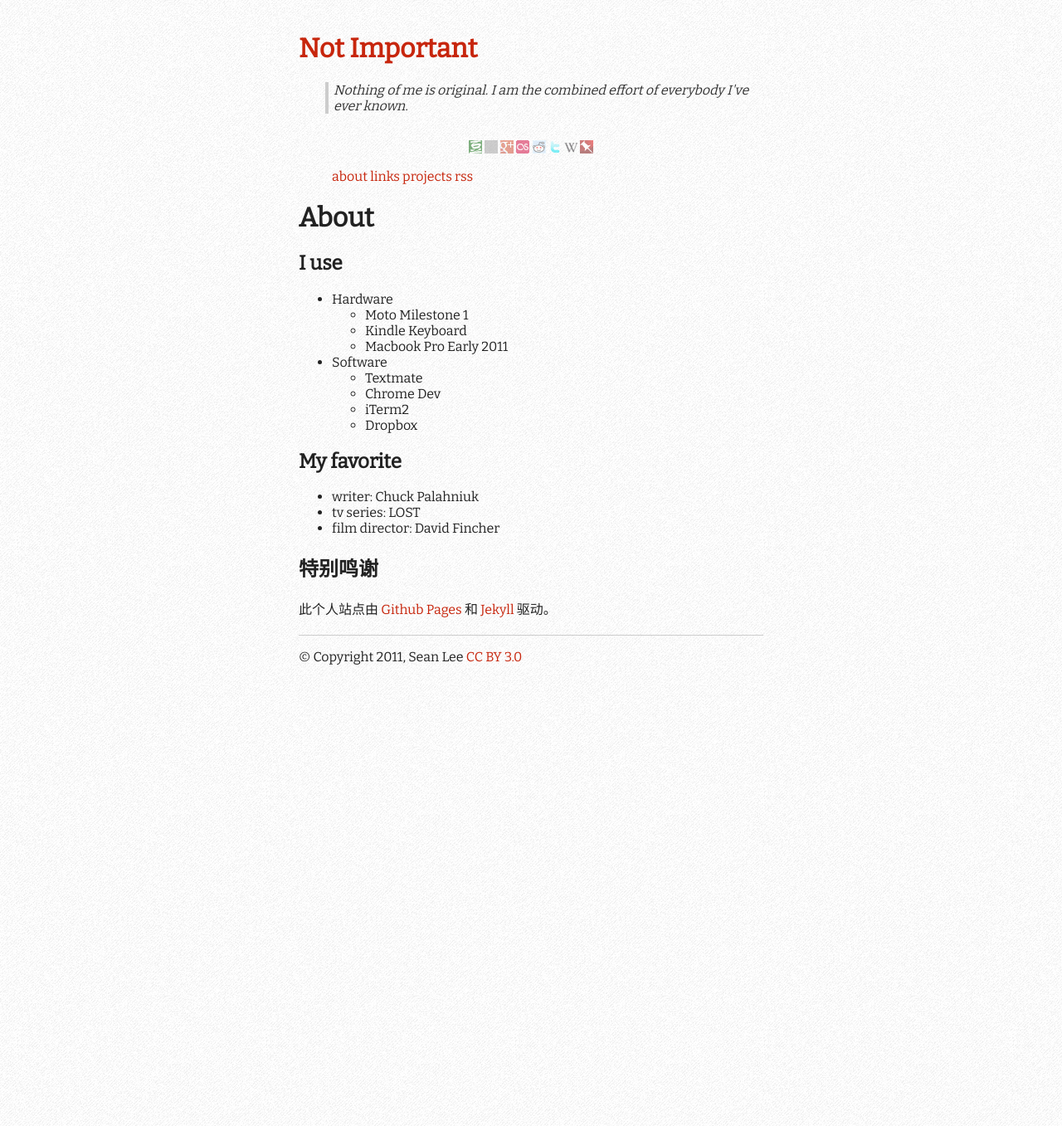
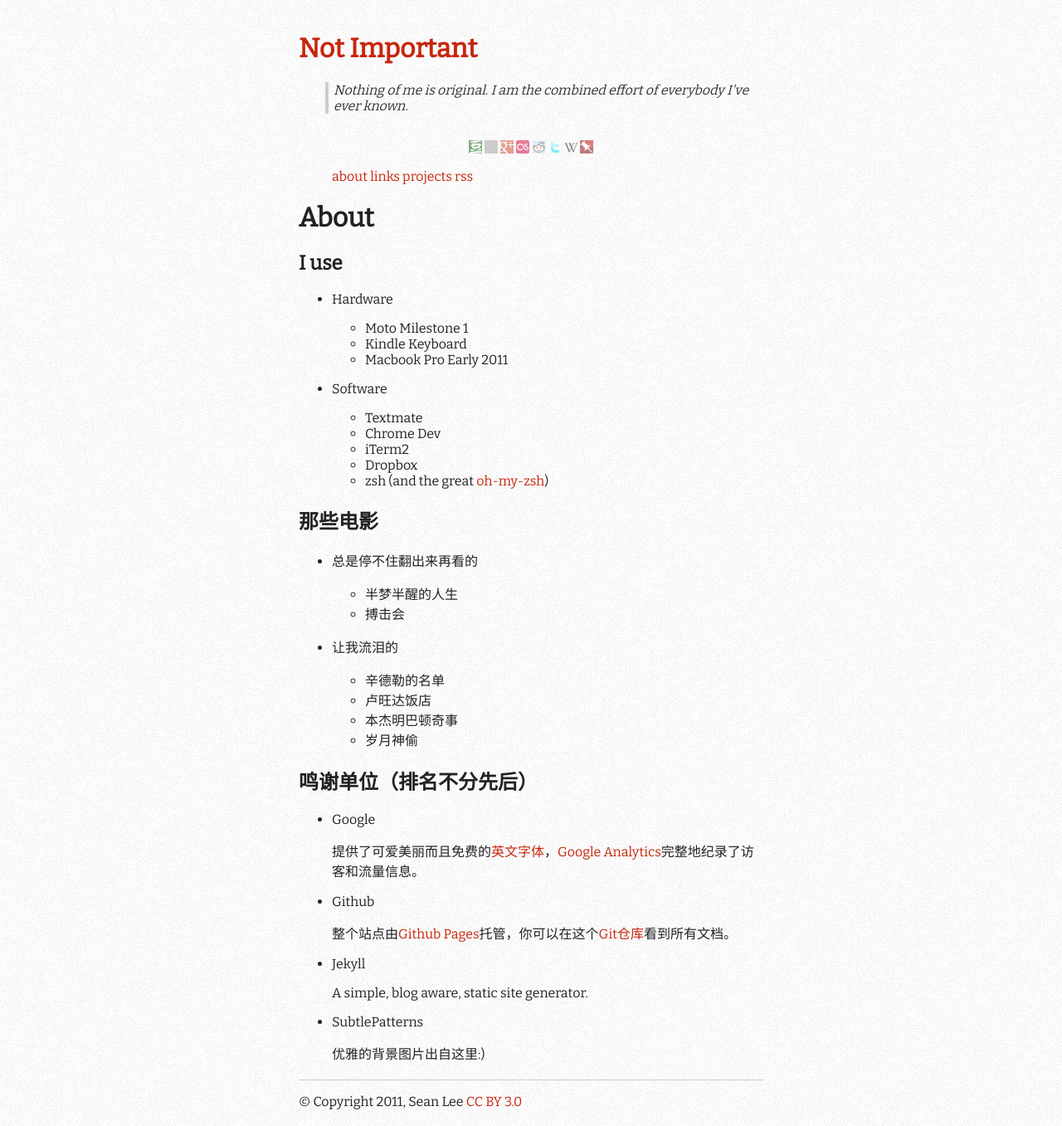
Before and after one commit to lisongx/notimportant.org, a Jekyll site: the page built from about/index.md, in a window 1280 px wide. Shown: the whole page at 83% size. Built offline with Jekyll 4.4.1, drawn with Linux system fonts in a browser that asks for light colours; nearby versions of some CDN libraries; before the commit the page ends 900 px from its top, so only the background shows below that; grey boxes are pictures that could not be loaded.

Commit message:
add movie and thanks part to about page

```diff
--- a/about/index.md
+++ b/about/index.md
@@ -6,29 +6,59 @@ title: About
 About
 =====
 
+
 I use
 ------
 * Hardware
+
     * Moto Milestone 1
     * Kindle Keyboard
     * Macbook Pro Early 2011
+
 * Software
+
     * Textmate
     * Chrome Dev
     * iTerm2
     * Dropbox
+	* zsh (and the great [oh-my-zsh][ohmyzsh])
 
-My favorite
----------------
-* writer: Chuck Palahniuk
-* tv series: LOST
-* film director: David Fincher
+[ohmyzsh]: https://github.com/robbyrussell/oh-my-zsh
 
+那些电影
+------
+* 总是停不住翻出来再看的
 
-特别鸣谢
+	* 半梦半醒的人生
+	* 搏击会
+
+* 让我流泪的
+
+	* 辛德勒的名单
+	* 卢旺达饭店
+	* 本杰明巴顿奇事
+	* 岁月神偷
+
+鸣谢单位（排名不分先后）
 ----
-此个人站点由 [Github Pages][githubpages] 和 [Jekyll][jekyll] 驱动。
+* Google
 
+	提供了可爱美丽而且免费的[英文字体][webfont]，[Google Analytics][googleanalytics]完整地纪录了访客和流量信息。
 
+* Github
+
+	整个站点由[Github Pages][githubpages]托管，你可以在这个[Git仓库][gitrepo]看到所有文档。
+
+* Jekyll
+
+	A simple, blog aware, static site generator.
+
+* SubtlePatterns
+
+	优雅的背景图片出自这里:)
+
+[webfont]: http://www.google.com/webfonts/specimen/Bitter
+[googleanalytics]: https://www.google.com/analytics/
 [githubpages]: http://pages.github.com/ "Github Pages"
+[gitrepo]: http://github.com/seansay/seansay.github.com
 [jekyll]: https://github.com/mojombo/jekyll "Jekyll"
```
